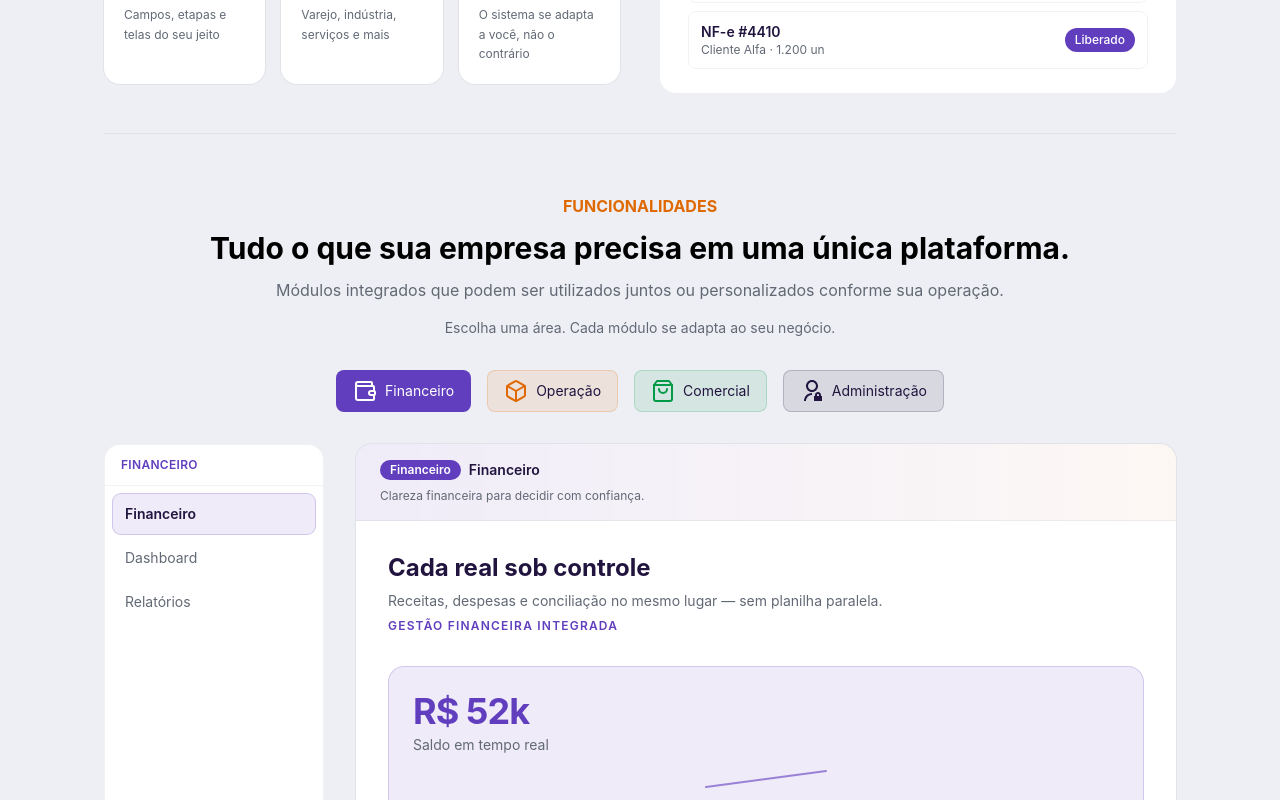
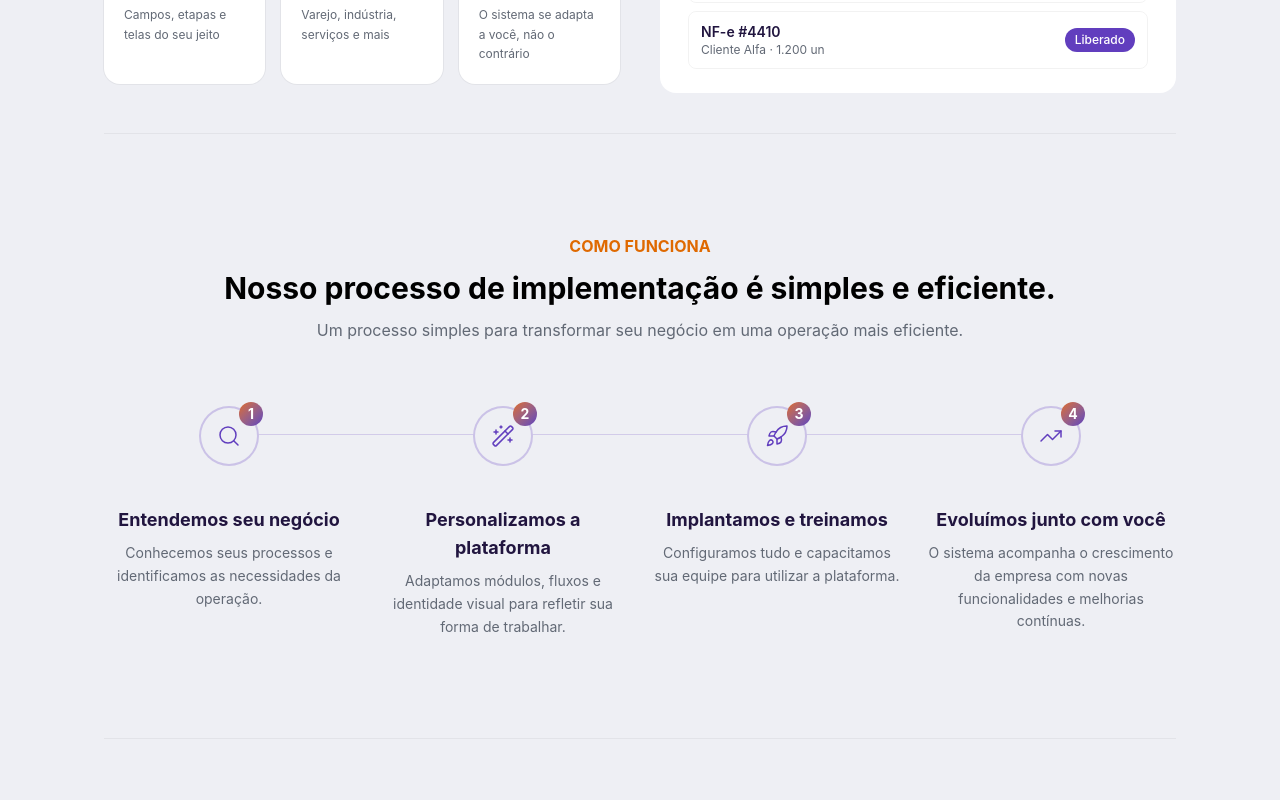
Before and after one commit to workspeed/WorkSpeed-Frontend, a React (Vite) app: page / in a window 1280 px wide. Shown: the part 1160-1960 px from the top of the page. Built offline with nearby package versions, Linux system fonts and the light colour scheme; a web font is replaced by a local one.

Commit message:
feat: crete operation section

```diff
--- /dev/null
+++ b/src/modules/marketing/components/OperationSection.tsx
@@ -0,0 +1,98 @@
+import LeadingPageLayout from '@/layouts/LeadingPageLayout'
+import HorizontalLine from './ui/HorizontalLine'
+import TitleSection from './ui/TitleSection'
+import { LuSearch, LuWandSparkles, LuRocket, LuTrendingUp } from 'react-icons/lu'
+import type { IconType } from 'react-icons'
+
+const STEPS = [
+    {
+        step: 1,
+        icon: LuSearch,
+        title: 'Entendemos seu negócio',
+        description: 'Conhecemos seus processos e identificamos as necessidades da operação.',
+    },
+    {
+        step: 2,
+        icon: LuWandSparkles,
+        title: 'Personalizamos a plataforma',
+        description: 'Adaptamos módulos, fluxos e identidade visual para refletir sua forma de trabalhar.',
+    },
+    {
+        step: 3,
+        icon: LuRocket,
+        title: 'Implantamos e treinamos',
+        description: 'Configuramos tudo e capacitamos sua equipe para utilizar a plataforma.',
+    },
+    {
+        step: 4,
+        icon: LuTrendingUp,
+        title: 'Evoluímos junto com você',
+        description: 'O sistema acompanha o crescimento da empresa com novas funcionalidades e melhorias contínuas.',
+    },
+] as const
+
+function StepIcon({ icon: Icon, step }: { icon: IconType; step: number }) {
+    return (
+        <div className='relative shrink-0'>
+            <div className='bg-background flex h-12 w-12 md:w-15 md:h-15 items-center justify-center rounded-full border-2 border-purple/25 lg:mx-auto'>
+                <Icon className='text-xl text-purple lg:text-2xl' strokeWidth={1.5} />
+            </div>
+            <span className='absolute -right-1 -top-1 flex h-5 w-5 items-center justify-center rounded-full bg-linear-to-br from-orange to-purple text-xs font-bold text-white lg:h-6 lg:w-6 lg:text-sm'>
+                {step}
+            </span>
+        </div>
+    )
+}
+
+export function OperationSection() {
+    return (
+        <LeadingPageLayout>
+            <div id='operation' className='py-25'>
+                <TitleSection
+                    title='como funciona'
+                    subtitle='Nosso processo de implementação é simples e eficiente.'
+                    description='Um processo simples para transformar seu negócio em uma operação mais eficiente.'
+                    align='center'
+                />
+
+                <div className='relative mt-12 lg:mt-16'>
+                    {/* Linha horizontal — desktop */}
+                    <div
+                        aria-hidden
+                        className='absolute left-[12%] right-[12%] top-7 hidden h-px bg-purple/20 lg:block'
+                    />
+
+                    <ol className='flex flex-col lg:grid lg:grid-cols-4 lg:gap-6'>
+                        {STEPS.map(({ step, icon, title, description }, index) => (
+                            <li
+                                key={step}
+                                className='animate-tab-content-in flex flex-row items-start gap-4 pb-8 last:pb-0 lg:flex-col lg:items-center lg:pb-0 lg:text-center'
+                                style={{ animationDelay: `${index * 100}ms` }}
+                            >
+                                <div className='flex flex-col items-center'>
+                                    <StepIcon icon={icon} step={step} />
+                                    {index < STEPS.length - 1 ? (
+                                        <div
+                                            aria-hidden
+                                            className='mt-2 h-14 w-px bg-purple/20 lg:hidden'
+                                        />
+                                    ) : null}
+                                </div>
+
+                                <div className='min-w-0 flex-1 pt-1 text-left lg:flex-none lg:pt-0 lg:text-center'>
+                                    <h4 className='text-base font-bold text-primary lg:mt-6 lg:text-lg'>
+                                        {title}
+                                    </h4>
+                                    <p className='mt-2 text-sm leading-relaxed text-gray lg:max-w-xs'>
+                                        {description}
+                                    </p>
+                                </div>
+                            </li>
+                        ))}
+                    </ol>
+                </div>
+            </div>
+            <HorizontalLine />
+        </LeadingPageLayout>
+    )
+}
--- a/src/modules/marketing/index.ts
+++ b/src/modules/marketing/index.ts
@@ -4,4 +4,5 @@ export { Nav } from './components/Nav'
 export { HeroSection } from './components/HeroSection'
 export { AboutSection } from './components/AboutSection'
 export { Features } from './components/Features'
+export { OperationSection } from './components/OperationSection'
 export { LandingPage } from './pages/LandingPage'
--- a/src/modules/marketing/pages/LandingPage.tsx
+++ b/src/modules/marketing/pages/LandingPage.tsx
@@ -1,5 +1,6 @@
 import { HeroSection } from '../components/HeroSection'
 import { AboutSection } from '../components/AboutSection'
+import { OperationSection } from '../components/OperationSection'
 import { Features } from '../components/Features'
 
 export function LandingPage() {
@@ -7,6 +8,7 @@ export function LandingPage() {
     <main>
       <HeroSection />
       <AboutSection />
+      <OperationSection />
       <Features />
     </main>
   )
```
